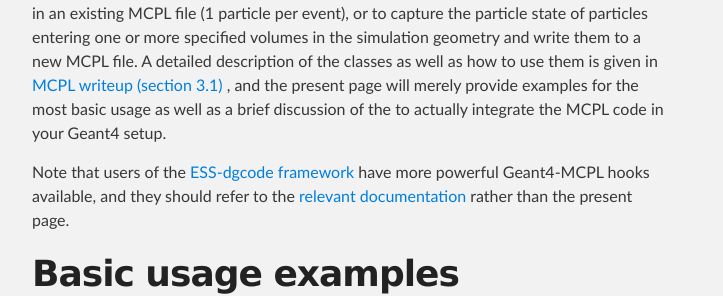
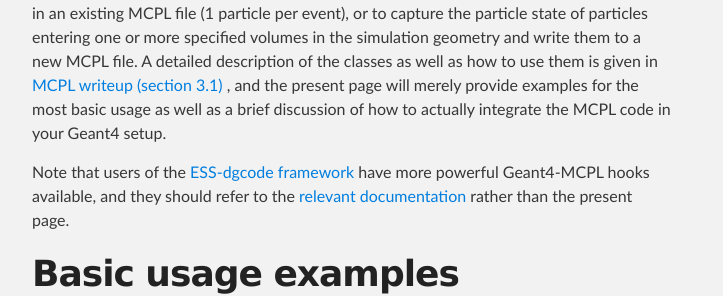
Before and after one commit to mctools/mcpl, a Jekyll site: the page built from hooks_geant4.md, in a window 1280 px wide and 900 px high, scrolled down 374 px. Shown: the part 185-481 px from the top of the window, without its empty margins (288-1011 px from the left). Built offline with Jekyll 4.4.1, drawn with Linux system fonts in a browser that asks for light colours; some of the changed text lies outside the part shown.

Commit message:
Update hooks_geant4.md

```diff
--- a/hooks_geant4.md
+++ b/hooks_geant4.md
@@ -7,7 +7,7 @@ weight: 50
 - two magic lines for toc
 {:toc}
 
-The interface between MCPL and [Geant4](http://geant4.cern.ch/) consists of two classes, [G4MCPLGenerator]({{"/blob/master/src/geant4/G4MCPLGenerator.hh" | prepend: site.github.repository_url }}) and [G4MCPLWriter]({{"/blob/master/src/geant4/G4MCPLWriter.hh" | prepend: site.github.repository_url }}) (currently provided as part of the [MCPL distribution](LOCAL:get) itself), which users can use to either generate primary events from the particles in an existing MCPL file (1 particle per event), or to capture the particle state of particles entering one or more specified volumes in the simulation geometry and write them to a new MCPL file. A detailed description of the classes as well as how to use them is given in {% include linkpaper.html subsection=3.1 %}, and the present page will merely provide examples for the most basic usage as well as a brief discussion of the to actually integrate the MCPL code in your Geant4 setup.
+The interface between MCPL and [Geant4](http://geant4.cern.ch/) consists of two classes, [G4MCPLGenerator]({{"/blob/master/src/geant4/G4MCPLGenerator.hh" | prepend: site.github.repository_url }}) and [G4MCPLWriter]({{"/blob/master/src/geant4/G4MCPLWriter.hh" | prepend: site.github.repository_url }}) (currently provided as part of the [MCPL distribution](LOCAL:get) itself), which users can use to either generate primary events from the particles in an existing MCPL file (1 particle per event), or to capture the particle state of particles entering one or more specified volumes in the simulation geometry and write them to a new MCPL file. A detailed description of the classes as well as how to use them is given in {% include linkpaper.html subsection=3.1 %}, and the present page will merely provide examples for the most basic usage as well as a brief discussion of how to actually integrate the MCPL code in your Geant4 setup.
 
 Note that users of the [ESS-dgcode framework](https://confluence.esss.lu.se/x/lgDD) have more powerful Geant4-MCPL hooks available, and they should refer to the [relevant documentation](https://confluence.esss.lu.se/x/xIDcBw) rather than the present page.
 
```
Also changed, not shown: other parts of hooks_geant4.md (+1 -1 lines).
